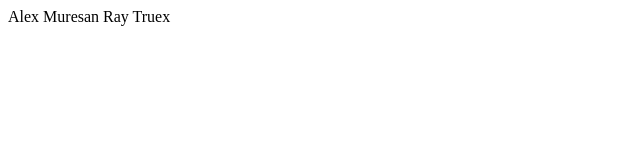
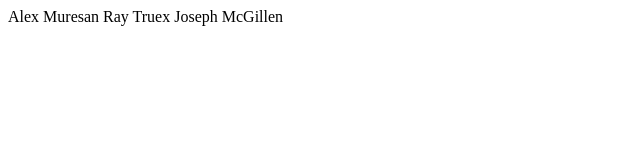
Before and after one commit to dsuberi/CIS335RateProfessor, a plain HTML site: page Exercise/index.html in a window 1280 px wide. Shown: the whole page, without its empty margins (0-640 px from the left). Drawn offline with Linux system fonts and the light colour scheme.

Commit message:
Joseph McGillen

```diff
--- a/Exercise/index.html
+++ b/Exercise/index.html
@@ -12,7 +12,7 @@
 		Ray Truex
 
 		<!--Team Member #3 Add some content below-->
-
+		Joseph McGillen
 		<!--Team Member #4 Add some content below-->
 
 		<!--Team Member #5 Add some content below-->
```
